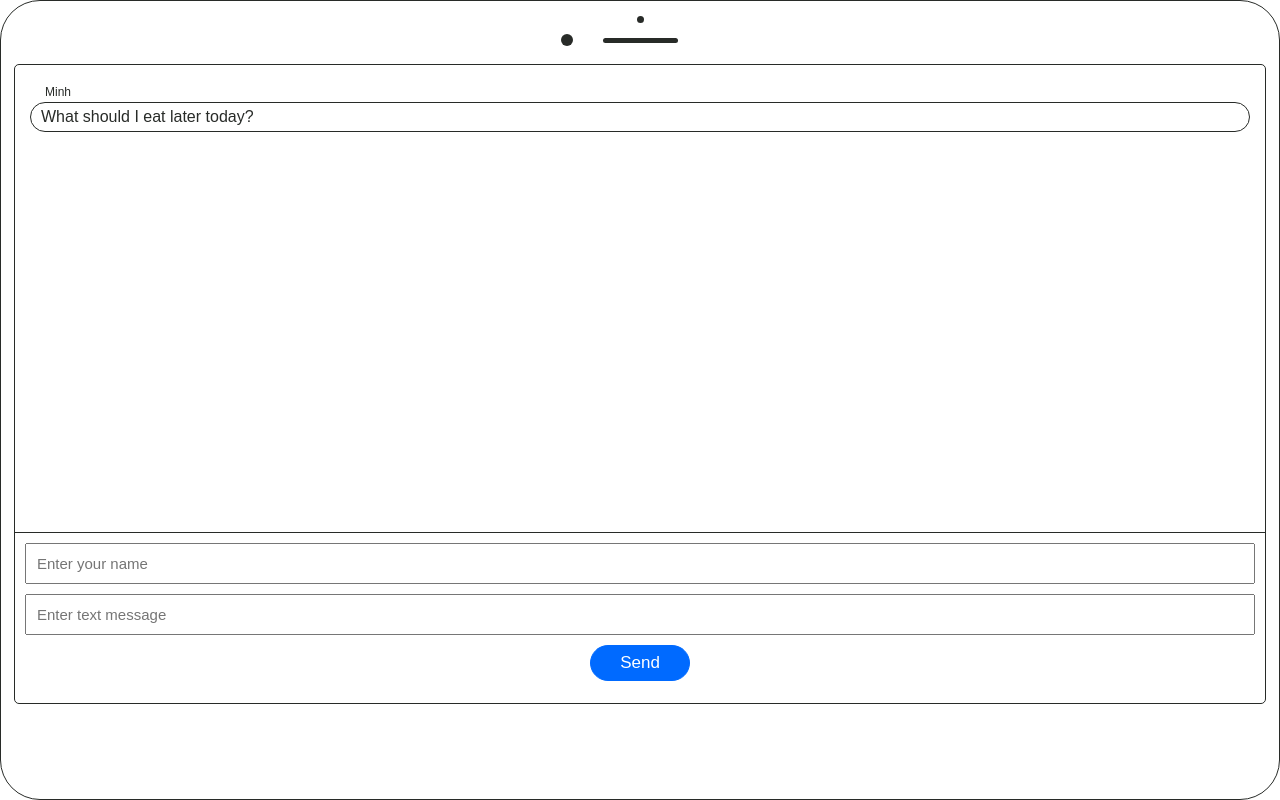
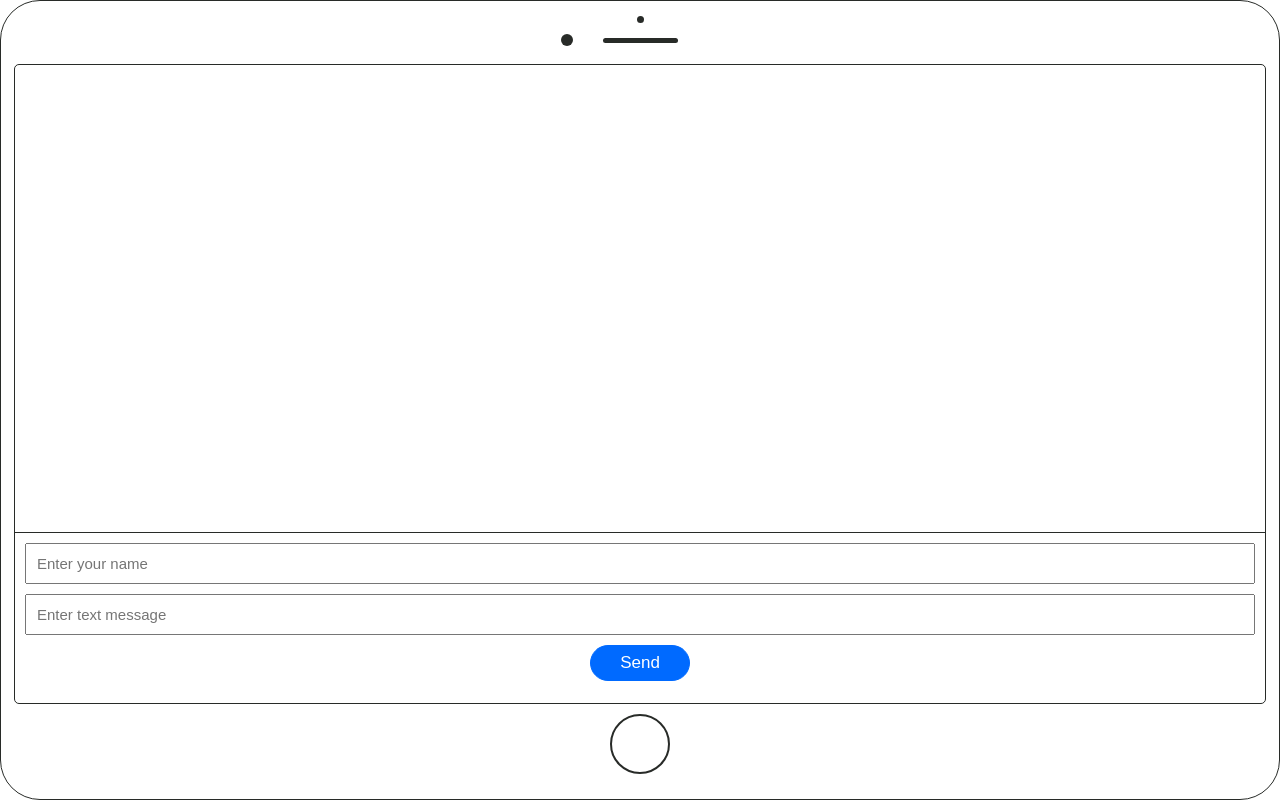
Before and after one commit to minhducnguyen26/Super_Amazing_App, a website: page public/index.html in a window 1280 px wide. Drawn offline with nearby package versions, Linux system fonts and the light colour scheme.

Commit message:
Changed styling

```diff
--- a/public/index.html
+++ b/public/index.html
@@ -20,12 +20,12 @@
 
         <div class="phone_screen">
             <div class="messages">
-                <div class="single_message">
+                <div class="single_message" v-for="message in texts">
                     <div class="sender_name">
-                        Minh
+                        {{ message.author }}
                     </div>
                     <div class="message_body">
-                        What should I eat later today?
+                        {{ message.text}}
                     </div>
                 </div>
             </div>
@@ -40,9 +40,11 @@
                     </div>
                 </div>
 
-                <div class="send_button" v-on:click="postText">Send</div>
+                <div class="send_button" @click="postText">Send</div>
             </div>
         </div>
+
+        <div class="home_button"></div>
     </div>
 
 
--- a/public/style.css
+++ b/public/style.css
@@ -96,7 +96,7 @@ input {
 }
 
 .home_button {
-    border: 1px solid var(--black);
+    border: 2px solid var(--black);
     border-radius: 50%;
     height: 60px;
     width: 60px;
@@ -112,7 +112,8 @@ input {
 
 .message_body {
     border: 1px solid var(--black);
-    padding: 5px 10px;
+    padding: 5px 20px;
     border-radius: 25px;
     color: var(--black);
+    line-height: 26px;
 }
```
